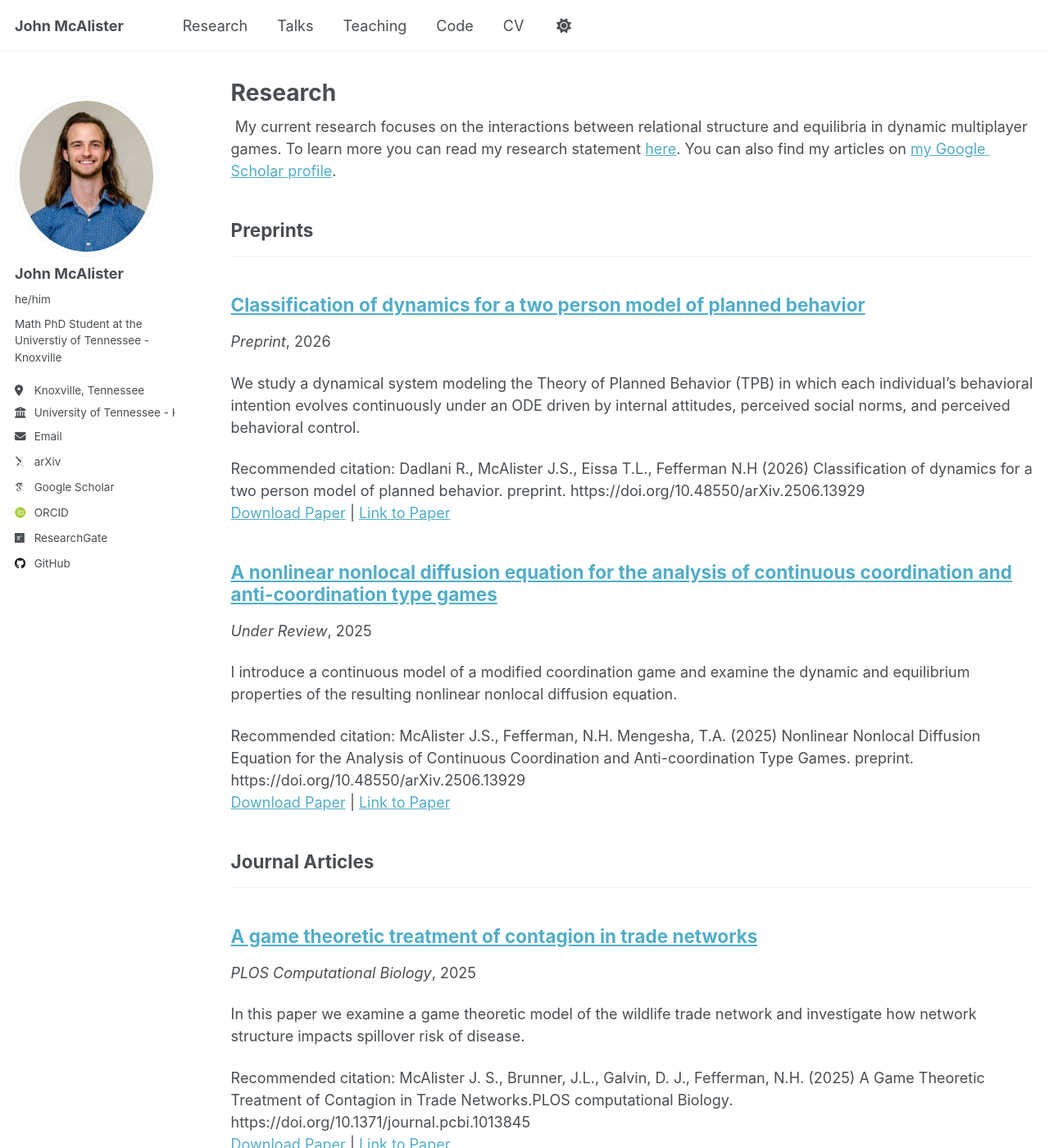
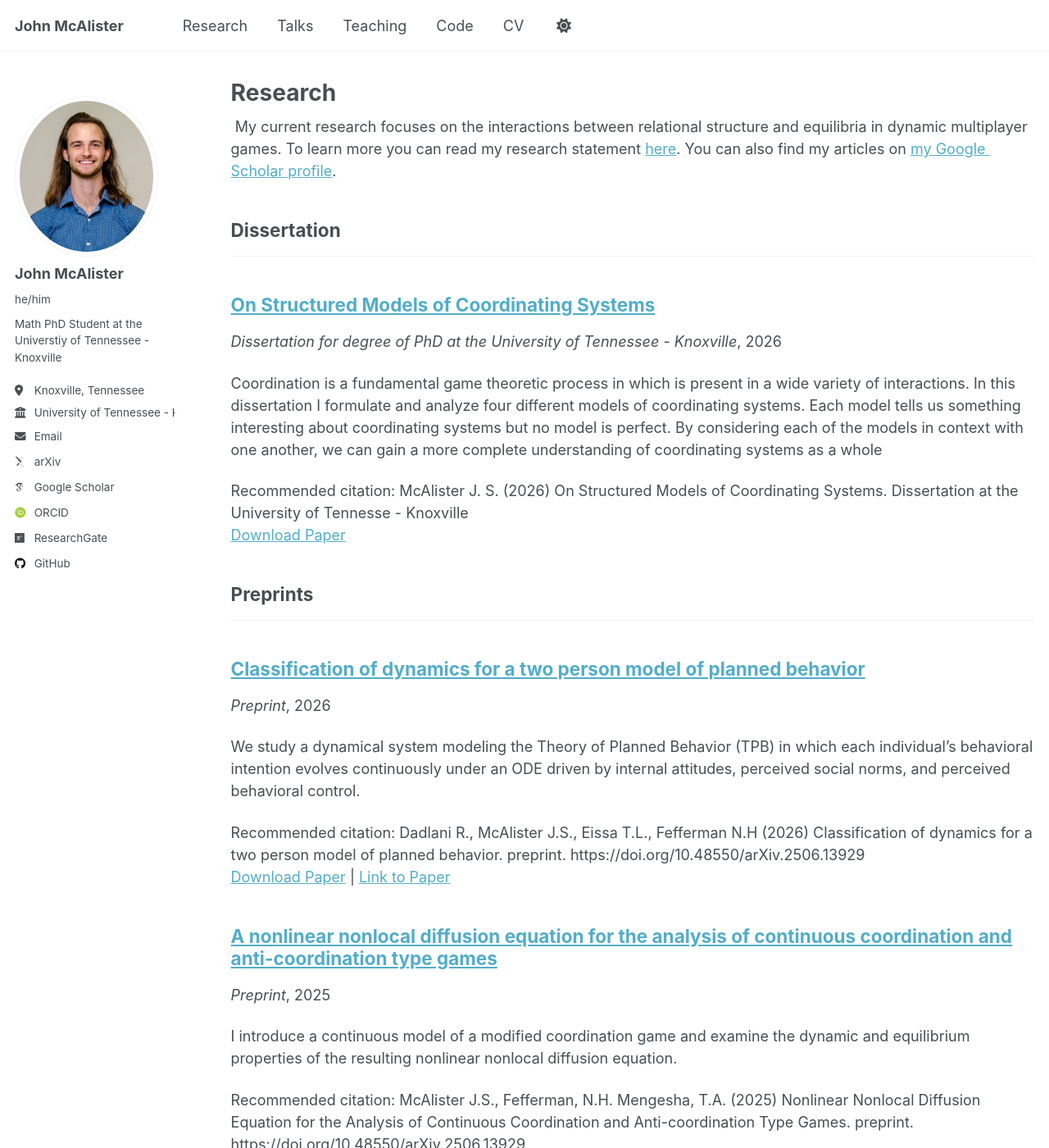
Before and after one commit to jmcalis/jmcalis.github.io, a Jekyll site: the page built from _pages/publications.html, in a window 1280 px wide and 1400 px high. Shown: the whole window at 82% size. Built offline with Jekyll 4.4.1, drawn with Linux system fonts in a browser that asks for light colours; some web fonts are replaced; a script that is not in the unit is left out.

Commit message:
Fix to reserach catagories

```diff
--- a/_config.yml
+++ b/_config.yml
@@ -79,6 +79,8 @@ author:
 
 # Publication Category - The following the list of publication categories and their headings
 publication_category:
+  dissertation:
+    title: 'Dissertation'
   books:
     title: 'Books'
   preprints:
@@ -87,6 +89,7 @@ publication_category:
     title: 'Journal Articles'
   conferences:
     title: 'Conference Papers'
+
 
 # Site Settings
 teaser                   :  # filename of teaser fallback teaser image placed in /images/, .e.g. "500x300.png"
--- a/_publications/2025-01-04-Nonlinear-Nonlocal-Diffusion.md
+++ b/_publications/2025-01-04-Nonlinear-Nonlocal-Diffusion.md
@@ -5,7 +5,7 @@ category: preprints
 permalink: /publication/2025-A-Nonlinear-Nonlocal
 excerpt: "I introduce a continuous model of a modified coordination game and examine the dynamic and equilibrium properties of the resulting nonlinear nonlocal diffusion equation."
 date: '2025-01-04'
-venue: 'Under Review'
+venue: 'Preprint'
 paperurl: 'http://jmcalis.github.io/files/McAlister2025d.pdf'
 bibtexurl: 'https://doi.org/10.48550/arXiv.2506.13929'
 citation: "McAlister J.S., Fefferman, N.H. Mengesha, T.A. (2025) Nonlinear Nonlocal Diffusion Equation for the Analysis of Continuous Coordination and Anti-coordination Type Games. preprint. https://doi.org/10.48550/arXiv.2506.13929"
```
